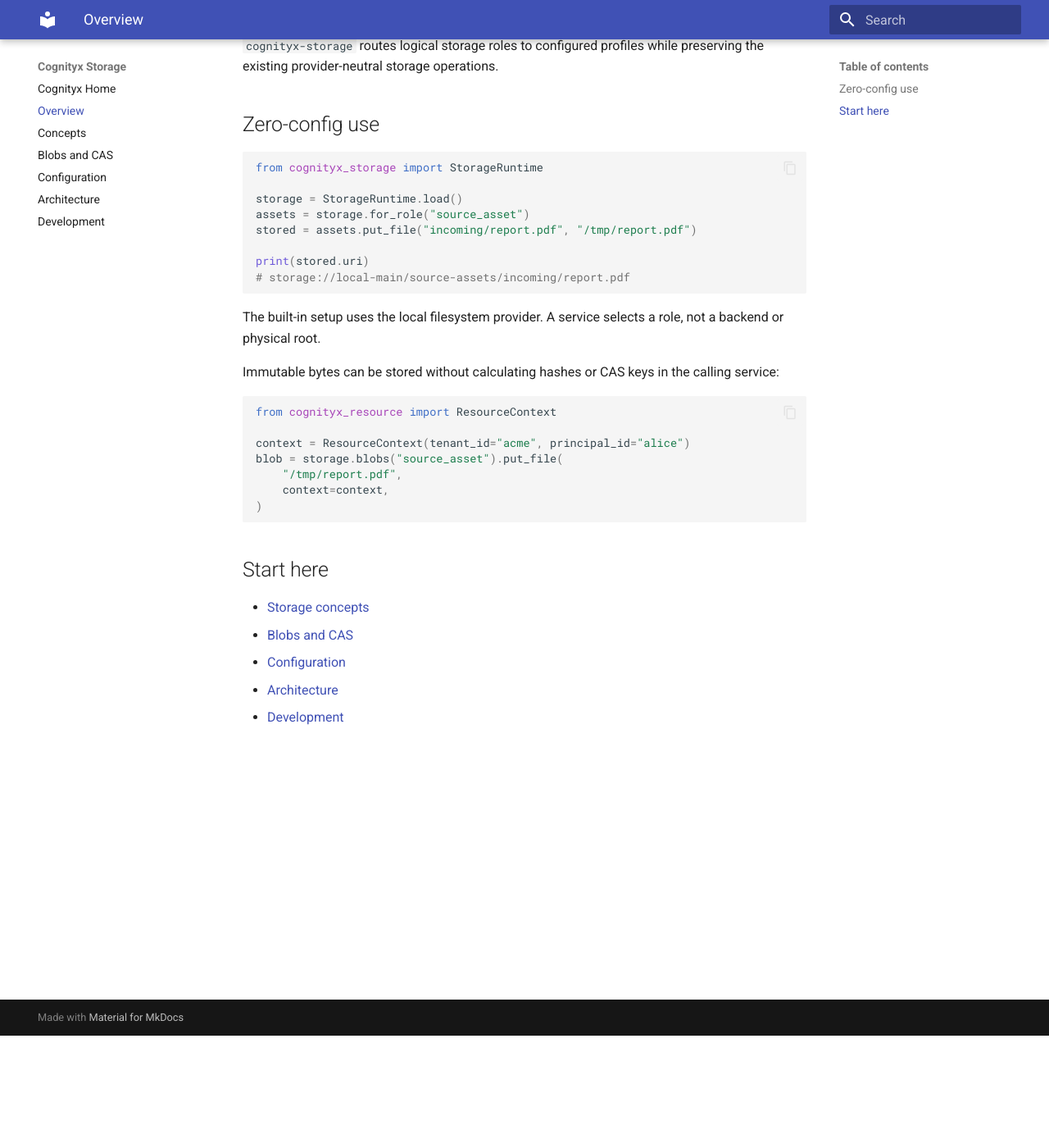
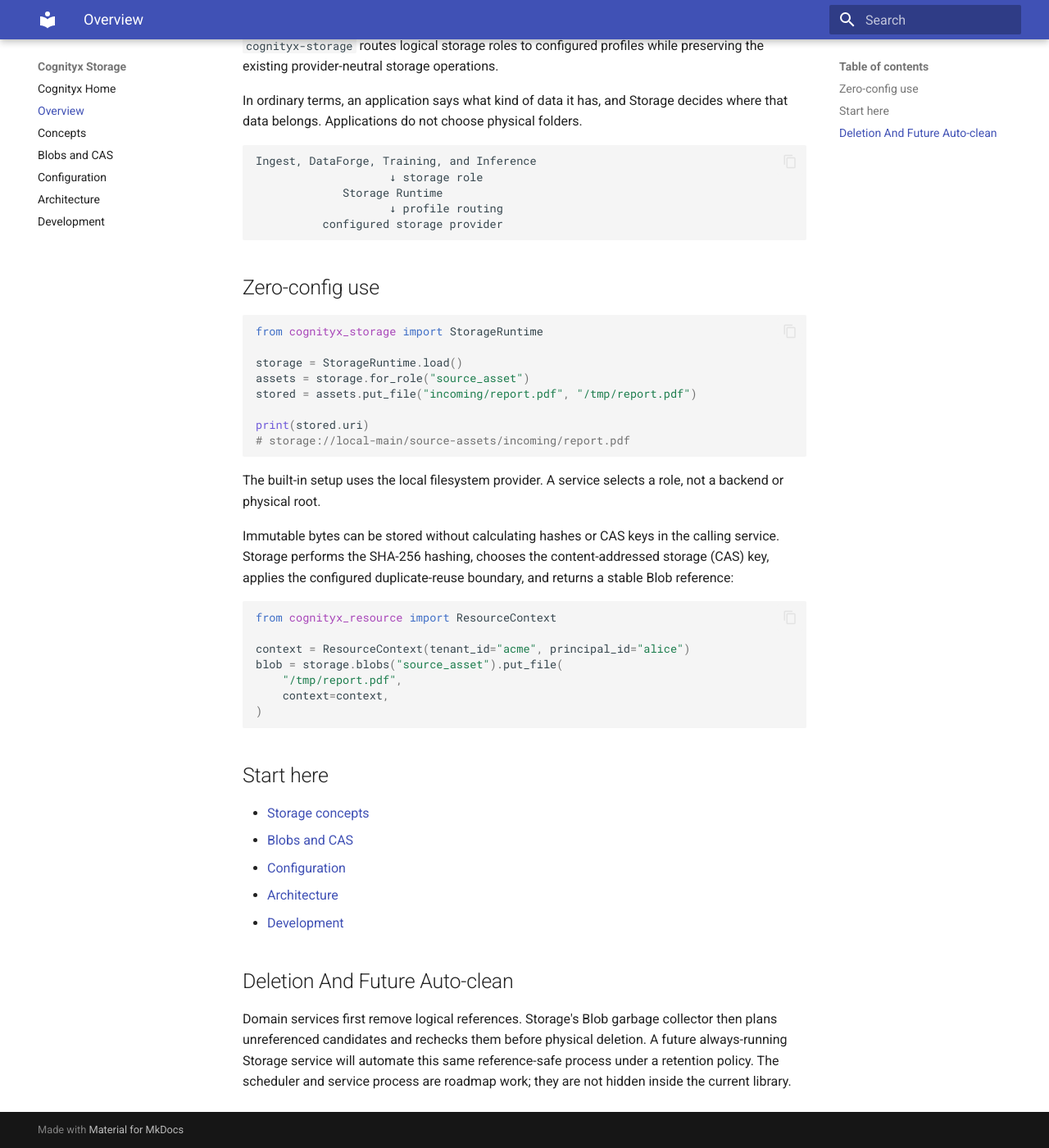
Before and after one commit to cognityx/cognityx-storage, an MkDocs documentation site: the page built from docs/index.md, in a window 1280 px wide and 1400 px high, scrolled down 137 px. Shown: the whole window at 82% size. Built offline with MkDocs 1.6.1 and Material for MkDocs 9.7.7, drawn with Linux system fonts in a browser that asks for light colours.

Commit message:
Document storage cleanup and CAS ownership (#4)

````diff
--- a/docs/index.md
+++ b/docs/index.md
@@ -2,6 +2,17 @@
 
 `cognityx-storage` routes logical storage roles to configured profiles while
 preserving the existing provider-neutral storage operations.
+
+In ordinary terms, an application says what kind of data it has, and Storage
+decides where that data belongs. Applications do not choose physical folders.
+
+```text
+Ingest, DataForge, Training, and Inference
+                    ↓ storage role
+             Storage Runtime
+                    ↓ profile routing
+          configured storage provider
+```
 
 ## Zero-config use
 
@@ -20,7 +31,9 @@
 role, not a backend or physical root.
 
 Immutable bytes can be stored without calculating hashes or CAS keys in the
-calling service:
+calling service. Storage performs the SHA-256 hashing, chooses the
+content-addressed storage (CAS) key, applies the configured duplicate-reuse
+boundary, and returns a stable Blob reference:
 
 ```python
 from cognityx_resource import ResourceContext
@@ -39,3 +52,11 @@
 - [Configuration](configuration.md)
 - [Architecture](architecture.md)
 - [Development](development.md)
+
+## Deletion And Future Auto-clean
+
+Domain services first remove logical references. Storage's Blob garbage
+collector then plans unreferenced candidates and rechecks them before physical
+deletion. A future always-running Storage service will automate this same
+reference-safe process under a retention policy. The scheduler and service
+process are roadmap work; they are not hidden inside the current library.
````
Also changed, not shown: README.md (+33 -2 lines).
